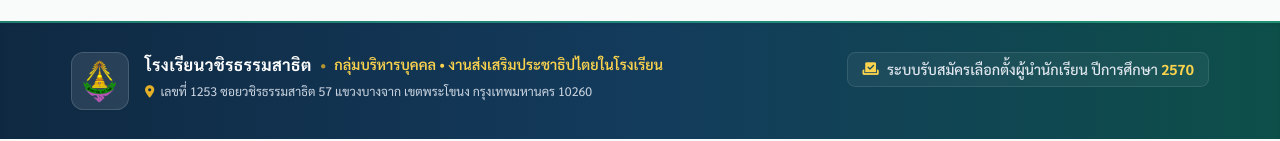
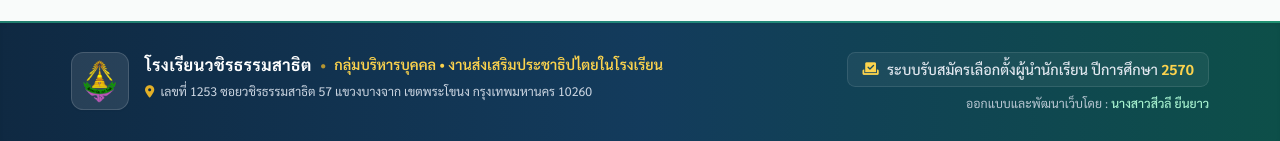
Before and after one commit to wts-edutech/wts-studentcouncil, a plain HTML site: page index.html in a window 1280 px wide. Shown: the part 1626-1767 px from the top of the page. Drawn offline with nearby package versions, Linux system fonts and the light colour scheme; no server answers.

Commit message:
style(footer): add developer credit line

```diff
--- a/index.html
+++ b/index.html
@@ -753,6 +753,9 @@
           <i class="fa-solid fa-check-to-slot text-amber-300"></i>
           <span>ระบบรับสมัครเลือกตั้งผู้นำนักเรียน ปีการศึกษา <strong data-cfg="academicYear" class="text-amber-300 font-bold">2570</strong></span>
         </div>
+        <div class="text-[11px] sm:text-xs text-slate-300/90 font-normal">
+          ออกแบบและพัฒนาเว็บโดย : <span class="text-emerald-200 font-medium">นางสาวสีวลี ยืนยาว</span>
+        </div>
       </div>
 
     </div>
```
